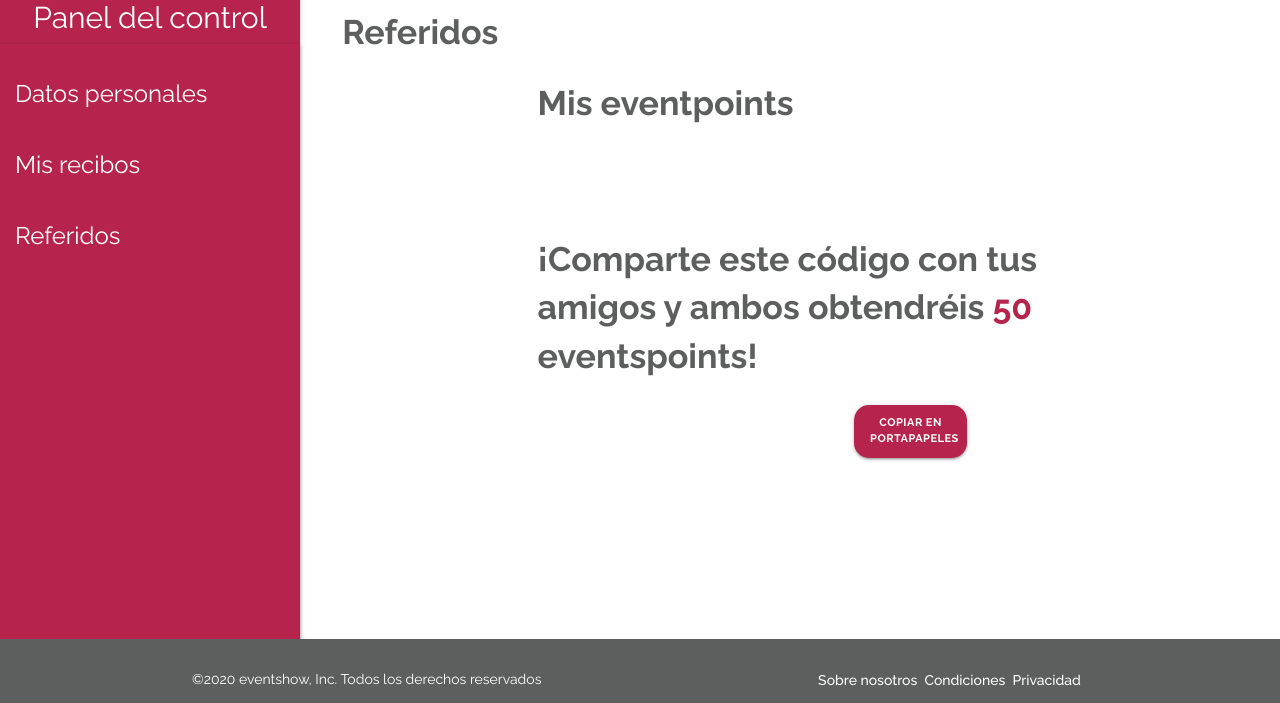
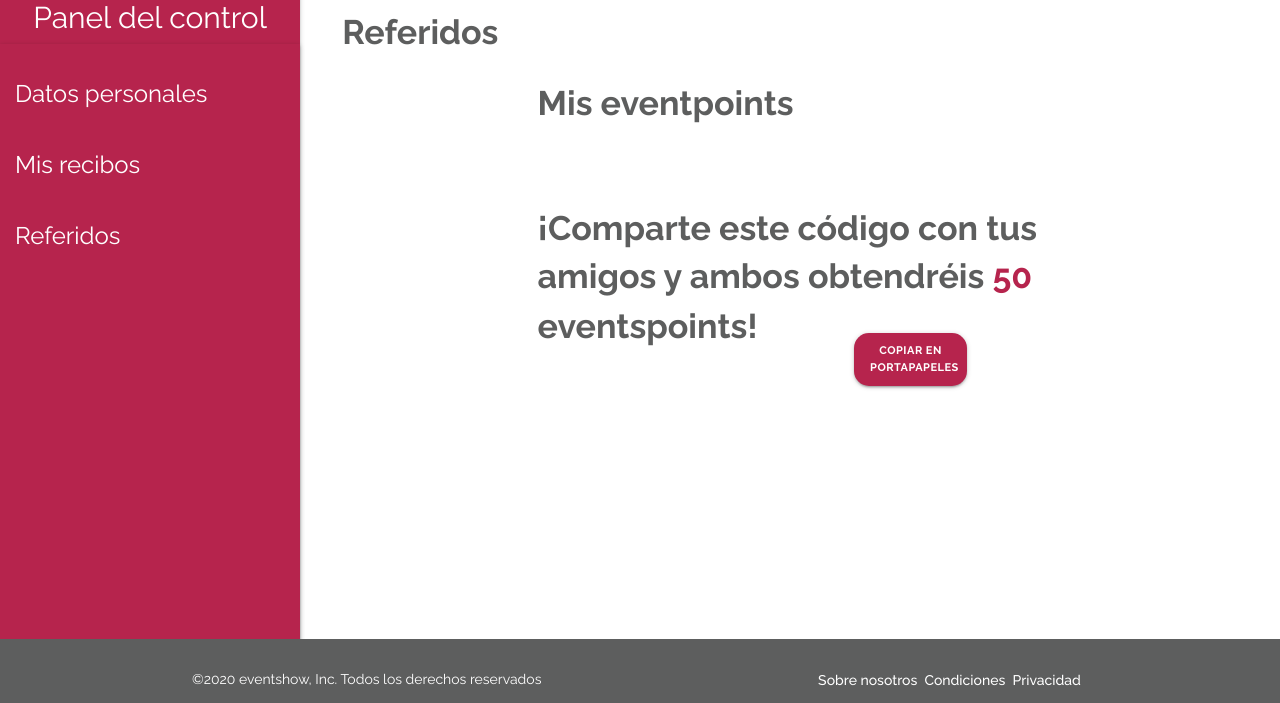
Before and after one commit to eventshow/evenshow, a Django app: page /profile/referred in a window 1280 px wide. Shown: the part 97-800 px from the top of the page. Run offline with Django 3.2, Linux system fonts and the light colour scheme; the visitor is signed in with stand-in values (Sample User, id 1); some libraries are stand-ins or nearby versions.

Commit message:
[fix] todas las vistas de Miguel

```diff
--- a/events/templates/profile/receipts.html
+++ b/events/templates/profile/receipts.html
@@ -32,10 +32,10 @@
           </td>
           <td>{{transaction.id}}</td>
           <td>{{transaction.created_at}}</td>
-          <td>{{transaction.concept}}</td>
+          <td><strong>{{transaction.concept}}</strong></td>
           <td>{{transaction.amount|floatformat:1}}€</td>
-          <td>{{transaction.created_by.username}}</td>
-          <td>{{transaction.recipient.username}}</td>
+          <td><strong>{{transaction.created_by.username}}</strong></td>
+          <td><strong>{{transaction.recipient.username}}</strong></td>
         </tr>
         {% endfor %}
       </tbody>
--- a/events/templates/profile/referred.html
+++ b/events/templates/profile/referred.html
@@ -12,15 +12,15 @@
         <h3 class="name-host">Mis eventpoints <a id="title-name">{{ user.profile.eventpoints }}</a></h3>
       </div>
     </div>
-    </br></br></br></br>
-    <div class="title">
+
+    <div class="title" id="margin_place">
       <div class="col s12">
         <h3 class="name-host-ref">¡Comparte este código con tus amigos y ambos obtendréis <a id="title-name"> 50</a>
           eventspoints!</h3>
       </div>
     </div>
-    </br></br></br></br></br></br>
-    <div class="row">
+
+    <div class="row" id="margin_place">
       <div class="col s3"></div>
       <div class="col s2">
         <div class="title">
--- a/static/css/main.css
+++ b/static/css/main.css
@@ -1038,6 +1038,10 @@ label {
 	border: solid 1px #b6244d;
 }
 
+#margin_place{
+	margin-top: 85px;
+}
+
 .name-host,
 #name-host {
 	height: 40px;
```
